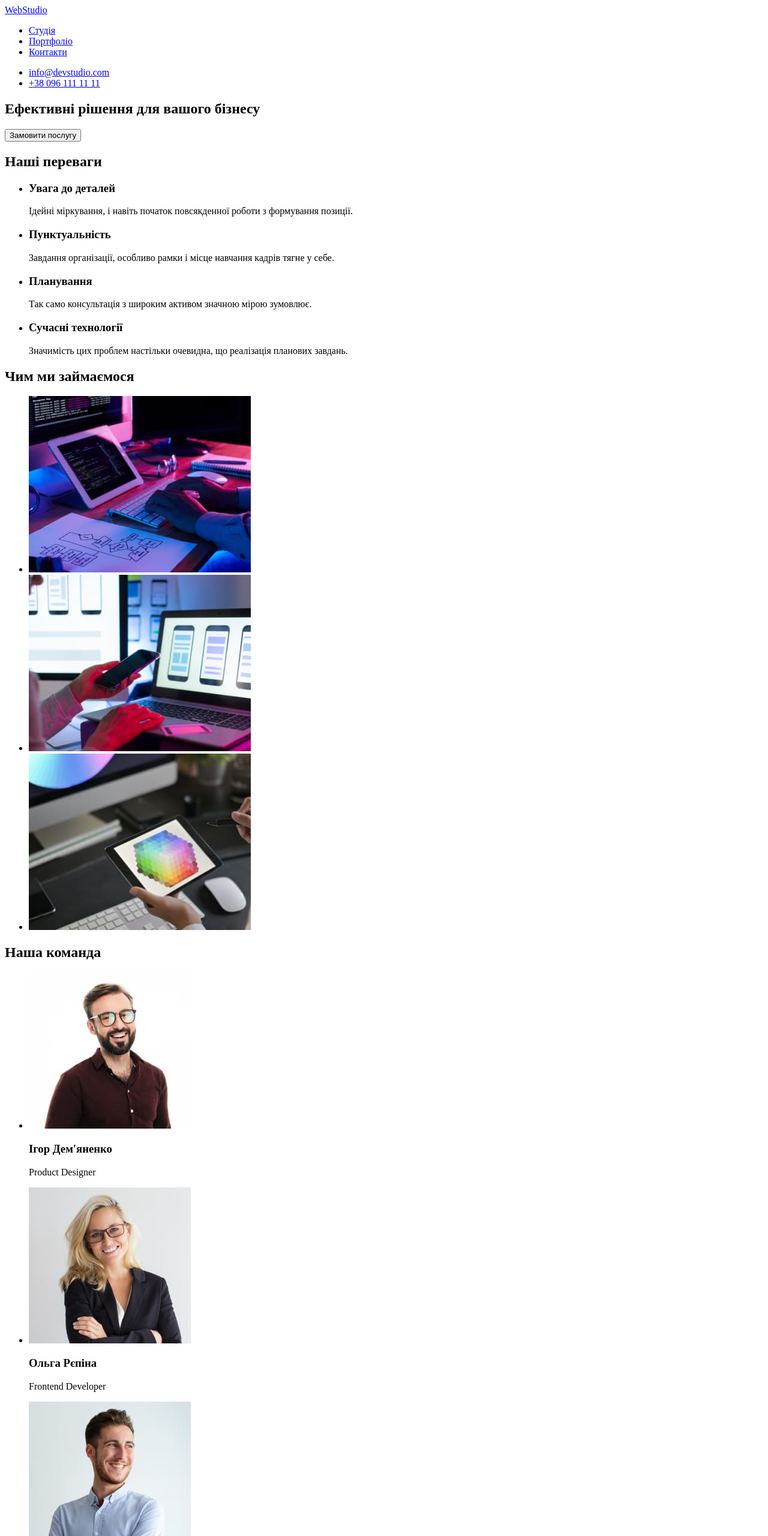
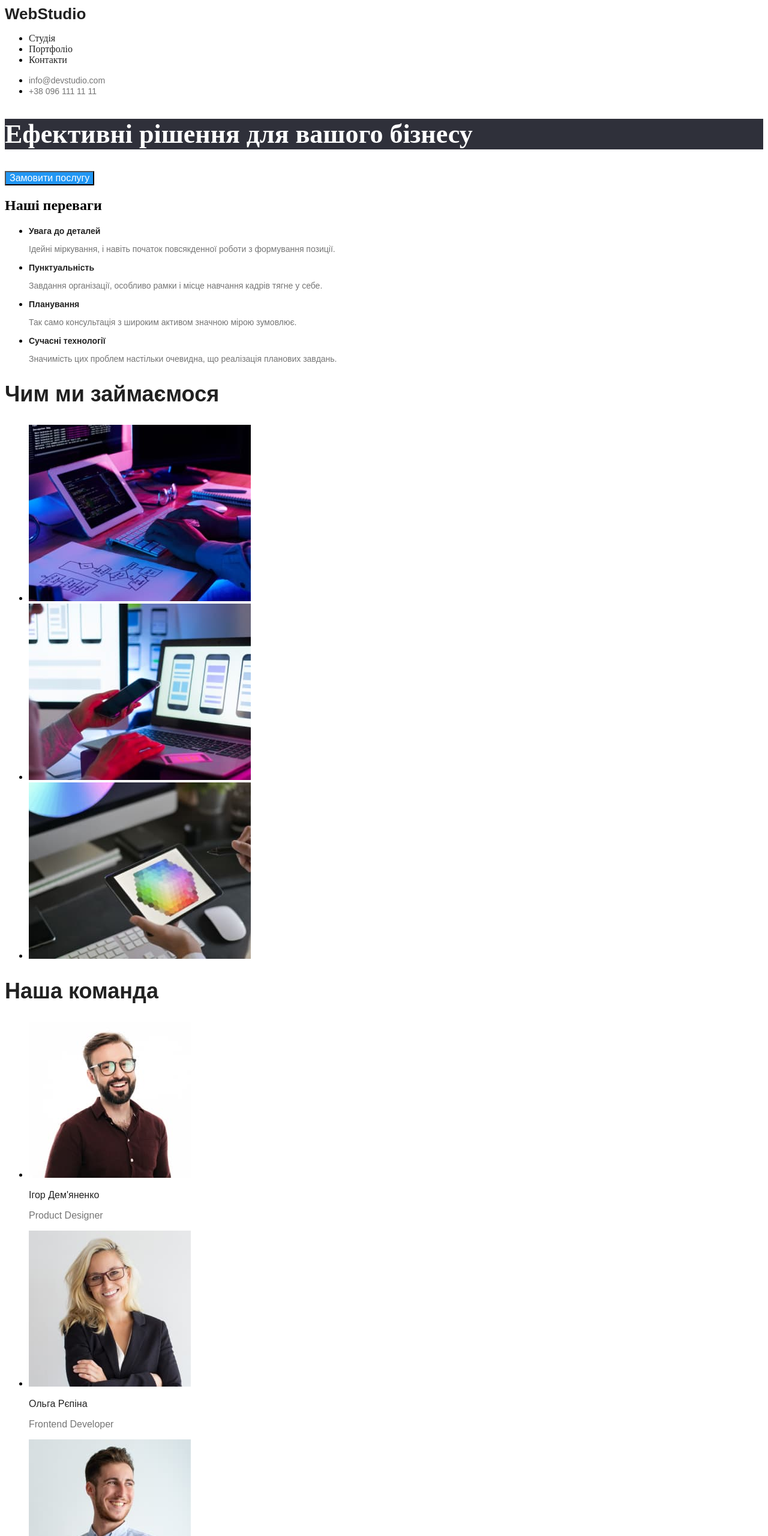
Before and after one commit to Andrey-B-UA/goit-markup-hw-02, a plain HTML site: page index.html in a window 1280 px wide. Shown: the top 2560 px of the page at 60% size. Drawn offline with Linux system fonts and the light colour scheme.

Commit message:
1 page 1/2

```diff
--- a/css/styles.css
+++ b/css/styles.css
@@ -0,0 +1,158 @@
+/* .nav{
+	background-color: #FFFFFF;
+	font-size: 14px;
+font-weight: 500;
+font-style: normal;
+font-family: sans-serif;
+		} */
+	.web-title{
+		font-size: 26px;
+			font-weight: 700;
+			font-style: normal;
+				font-family: sans-serif;
+				color: #212121;
+					text-decoration: none
+	}
+		.header-href {
+		color: #212121;
+		text-decoration: none;
+	}
+	.header-href:hover {
+		color: #2196F3;
+
+	}
+	.header-href:focus {
+			color: #2196F3;
+	}
+	.header-href:active {
+		color: #2196F3;
+	}
+	.header-href2{
+		color: #757575;
+		background-color: #FFFFFF;
+			font-size: 14px;
+			font-weight: 500;
+			font-style: normal;
+			font-family: sans-serif;
+	}
+		.header-href2 {
+			text-decoration: none;
+		}
+
+		.header-href2:hover {
+			color: #2196F3;
+
+		}
+
+		.header-href2:focus {
+			color: #2196F3;
+		}
+
+		.header-href2:active {
+			color: #2196F3;
+		}
+.hero-title {
+	font-size: 44px;
+	background-color: #2F303A;
+	color: #FFFFFF;
+}
+.our-advantages-description {
+	color: #757575;
+	background-color: #FFFFFF;
+		font-size: 14px;
+		font-weight: 400;
+		font-style: normal;
+		font-family: sans-serif;
+}
+.primary-button {
+	color: #FFFFFF;
+	background-color: #2196F3;
+	font-size: 16px;
+}
+
+.our-advantages-title{
+	color: #212121;
+	background-color: #FFFFFF;
+		font-size: 14px;
+		font-weight: 700;
+		font-style: normal;
+		font-family: sans-serif;
+}
+
+.what-do-we-do {
+	color: #212121;
+		background-color: #FFFFFF;
+		font-size: 36px;
+		font-weight: 700;
+		font-style: normal;
+		font-family: sans-serif;
+}
+.our-team{
+	color: #212121;
+		background-color: #FFFFFF;
+		font-size: 36px;
+		font-weight: 700;
+		font-style: normal;
+		font-family: sans-serif;
+}
+.our-team-name{
+	color: #212121;
+		background-color: #FFFFFF;
+		font-size: 16px;
+		font-weight: 500;
+		font-style: normal;
+		font-family: sans-serif;
+}
+.team-specialty{
+		color: #757575;
+		background-color: #FFFFFF;
+		font-size: 16px;
+		font-weight: 400;
+		font-style: normal;
+		font-family: sans-serif;
+}
+.web-title-footer{
+	font-size: 26px;
+		font-weight: 700;
+		font-style: normal;
+		font-family: sans-serif;
+		color: #FFFFFF;
+		background-color: #212121;
+		text-decoration: none
+}
+.footer-href-map{
+	color: #FFFFFF;
+		background-color: #2F303A;
+		font-size: 14px;
+		font-weight: 500;
+		font-style: normal;
+		font-family: sans-serif;
+		text-decoration: none;
+}
+.footer-href-map:hover{
+color: #2196F3;
+}
+.footer-href-map:focus{
+color: #2196F3;
+}
+.footer-href-map:active{
+color: #2196F3;
+}
+.footer-href{
+	color: #757575;
+		background-color: #FFFFFF;
+		font-size: 14px;
+		font-weight: 400;
+		font-style: normal;
+		font-family: sans-serif;
+		text-decoration: none;
+}
+.footer-href:hover{
+color: #2196F3;
+}
+.footer-href:focus{
+color: #2196F3;
+}
+.footer-href:active{
+color: #2196F3;
+}
--- a/index.html
+++ b/index.html
@@ -4,63 +4,70 @@
     <meta charset="UTF-8" />
     <meta http-equiv="X-UA-Compatible" content="IE=edge" />
     <meta name="viewport" content="width=device-width, initial-scale=1.0" />
+
+    <title>Document</title>
     <link rel="stylesheet" href="./css/styles.css" />
-    <title>Document</title>
   </head>
   <body>
     <header>
-      <nav>
-        <a href="/">WebStudio</a>
+      <nav class="nav">
+        <a class="web-title" href="/">WebStudio</a>
         <ul>
           <li>
-            <a href="#">Студія</a>
+            <a class="header-href" href="#">Студія</a>
           </li>
           <li>
-            <a href="./portfolio.html">Портфоліо</a>
+            <a class="header-href" href="./portfolio.html">Портфоліо</a>
           </li>
           <li>
-            <a href="#">Контакти</a>
+            <a class="header-href" href="#">Контакти</a>
           </li>
         </ul>
       </nav>
       <ul>
-        <li><a href="mailto:info@devstudio.com">info@devstudio.com</a></li>
-        <li><a href="tel:+380961111111">+38 096 111 11 11</a></li>
+        <li>
+          <a class="header-href2" href="mailto:info@devstudio.com"
+            >info@devstudio.com</a
+          >
+        </li>
+        <li>
+          <a class="header-href2" href="tel:+380961111111">+38 096 111 11 11</a>
+        </li>
       </ul>
     </header>
     <main>
       <!-- головний Ефективні рішення для вашого бізнесу -->
       <section>
-        <h1>Ефективні рішення для вашого бізнесу</h1>
-        <button type="button">Замовити послугу</button>
+        <h1 class="hero-title">Ефективні рішення для вашого бізнесу</h1>
+        <button class="primary-button" type="button">Замовити послугу</button>
       </section>
       <!-- Наші переваги <section> -->
       <section>
-        <h2>Наші переваги</h2>
+        <h2 class="our-advantages">Наші переваги</h2>
         <ul>
           <li>
-            <h3>Увага до деталей</h3>
-            <p>
+            <h3 class="our-advantages-title">Увага до деталей</h3>
+            <p class="our-advantages-description">
               Ідейні міркування, і навіть початок повсякденної роботи з
               формування позиції.
             </p>
           </li>
           <li>
-            <h3>Пунктуальність</h3>
-            <p>
+            <h3 class="our-advantages-title">Пунктуальність</h3>
+            <p class="our-advantages-description">
               Завдання організації, особливо рамки і місце навчання кадрів тягне
               у себе.
             </p>
           </li>
           <li>
-            <h3>Планування</h3>
-            <p>
+            <h3 class="our-advantages-title">Планування</h3>
+            <p class="our-advantages-description">
               Так само консультація з широким активом значною мірою зумовлює.
             </p>
           </li>
           <li>
-            <h3>Сучасні технології</h3>
-            <p>
+            <h3 class="our-advantages-title">Сучасні технології</h3>
+            <p class="our-advantages-description">
               Значимість цих проблем настільки очевидна, що реалізація планових
               завдань.
             </p>
@@ -69,7 +76,7 @@
       </section>
       <!-- Чим ми займаємося -->
       <section>
-        <h2>Чим ми займаємося</h2>
+        <h2 class="what-do-we-do">Чим ми займаємося</h2>
         <ul>
           <li>
             <img src="./images/box1.jpg" alt="Робота з ПК" width="370" />
@@ -88,22 +95,22 @@
       </section>
       <!-- Наша команда -->
       <section>
-        <h2>Наша команда</h2>
+        <h2 class="our-team">Наша команда</h2>
         <ul>
           <li>
             <img src="./images/team/igor.jpg" alt="фото Ігоря" width="270" />
-            <h3>Ігор Дем'яненко</h3>
-            <p>Product Designer</p>
+            <h3 class="our-team-name">Ігор Дем'яненко</h3>
+            <p class="team-specialty">Product Designer</p>
           </li>
           <li>
             <img src="./images/team/olga.jpg" alt="фото Ольги" width="270" />
-            <h3>Ольга Рєпіна</h3>
-            <p>Frontend Developer</p>
+            <h3 class="our-team-name">Ольга Рєпіна</h3>
+            <p class="team-specialty">Frontend Developer</p>
           </li>
           <li>
             <img src="./images/team/mikola.jpg" alt="фото Миколи" width="270" />
-            <h3>Микола Тарасов</h3>
-            <p>Marketing</p>
+            <h3 class="our-team-name">Микола Тарасов</h3>
+            <p class="team-specialty">Marketing</p>
           </li>
           <li>
             <img
@@ -111,26 +118,35 @@
               alt="фото Михайла"
               width="270"
             />
-            <h3>Михайло Єрмаков</h3>
-            <p>UI Designer</p>
+            <h3 class="our-team-name">Михайло Єрмаков</h3>
+            <p class="team-specialty">UI Designer</p>
           </li>
         </ul>
       </section>
     </main>
     <footer>
-      <a href="/">WebStudio</a>
+      <a class="web-title-footer" href="/">WebStudio</a>
       <address>
         <ul>
           <li>
             <a
+              class="footer-href-map"
               href="https://goo.gl/maps/G4VMoDMN7nGozyxC7"
               target="_blank"
               rel="noopener noreferrer nofollow"
               >м. Київ, пр-т Лесі Українки, 26
             </a>
           </li>
-          <li><a href="mailto:info@devstudio.com">info@devstudio.com</a></li>
-          <li><a href="tel:+380961111111">+38 096 111 11 11</a></li>
+          <li>
+            <a class="footer-href" href="mailto:info@devstudio.com"
+              >info@devstudio.com</a
+            >
+          </li>
+          <li>
+            <a class="footer-href" href="tel:+380961111111"
+              >+38 096 111 11 11</a
+            >
+          </li>
         </ul>
       </address>
     </footer>
```
Also changed, not shown: portfolio.html (+2 -1 lines).
